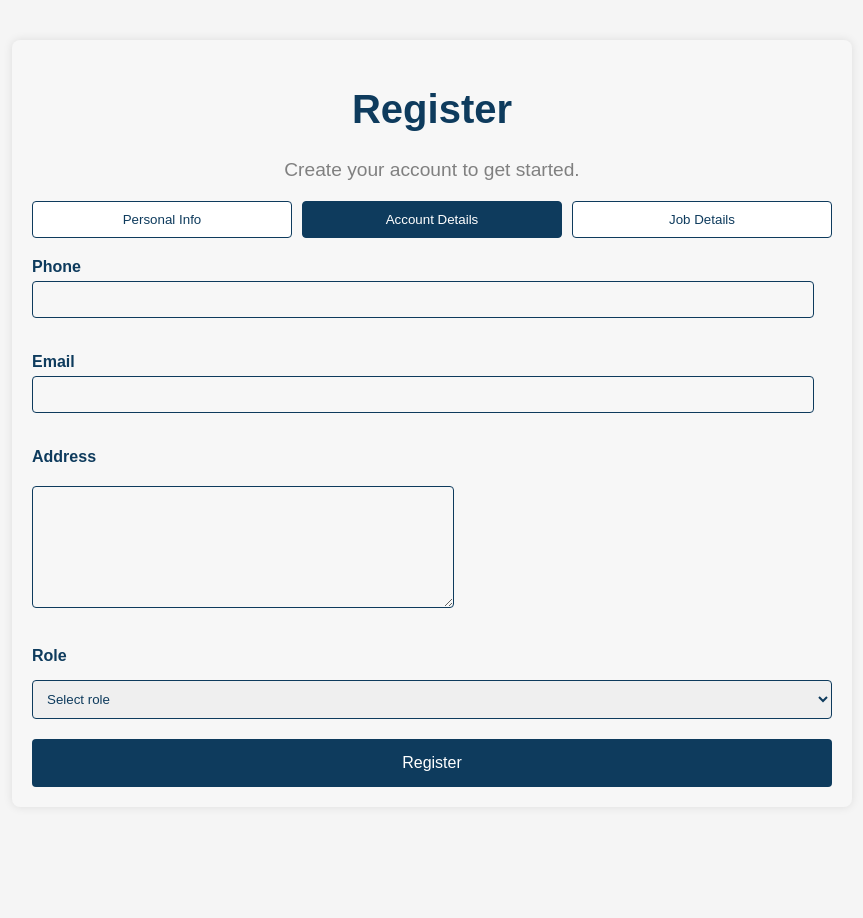
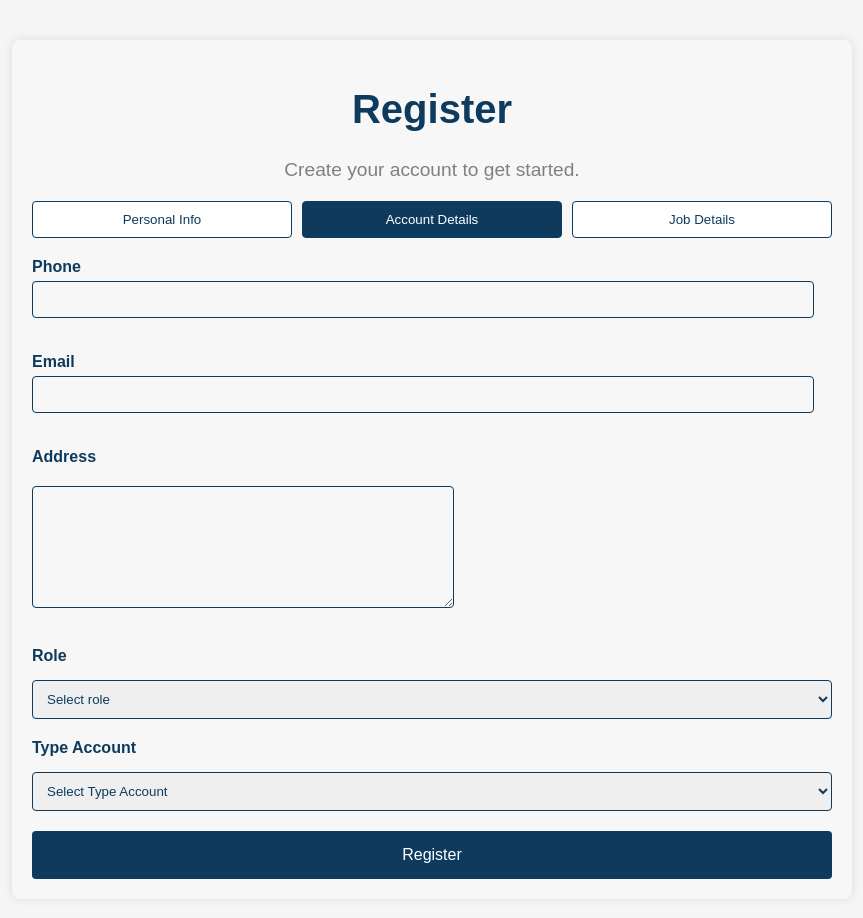
Before and after one commit to dev-code-jsx/React-EBC, a React (Vite) app: page /register in a window 1280 px wide. Both pictures are taken after a click on the button "Account Details". Shown: the top 918 px of the page, without its empty margins (208-1071 px from the left). Before the commit the page ends 847 px from the top, so only its background shows below. Built offline with nearby package versions, Linux system fonts and the light colour scheme.

Commit message:
agregamos selector de tipo de cuenta al form de register

```diff
--- a/src/components/register/Register.jsx
+++ b/src/components/register/Register.jsx
@@ -249,6 +249,21 @@ export const Register = () => {
                                 </select>
 
                             </div>
+                            <div className="input-field">
+                                <label htmlFor="typeAccount">Type Account</label>
+                                <select
+                                    id="typeAccount"
+                                    name="typeAccount"
+                                    onChange={(e) => handleInputValueChange(e.target.value, "typeAccount")}
+                                    onBlur={(e) => handleInputBlur(e.target.value, "typeAccount")}
+                                    value={formState.typeAccount?.value || ""}
+                                >
+                                    <option value="">Select Type Account</option>
+                                    <option value="saving">Saving</option>
+                                    <option value="monetary">Monetary</option>
+                                </select>
+
+                            </div>
                         </div>
                     )}
                     {activeSection === "job" && (
```
